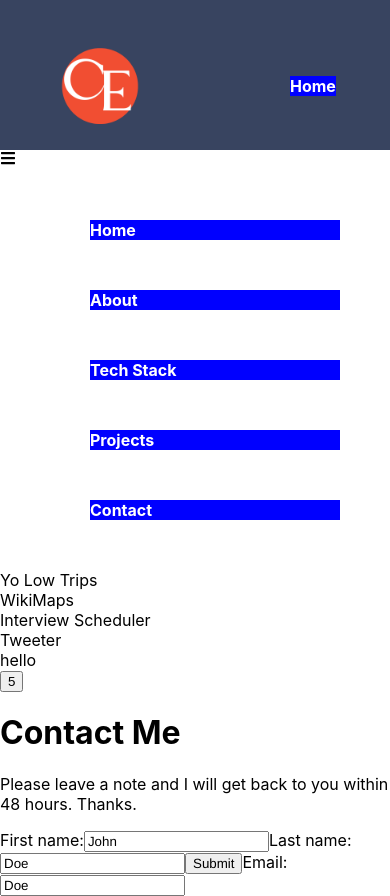
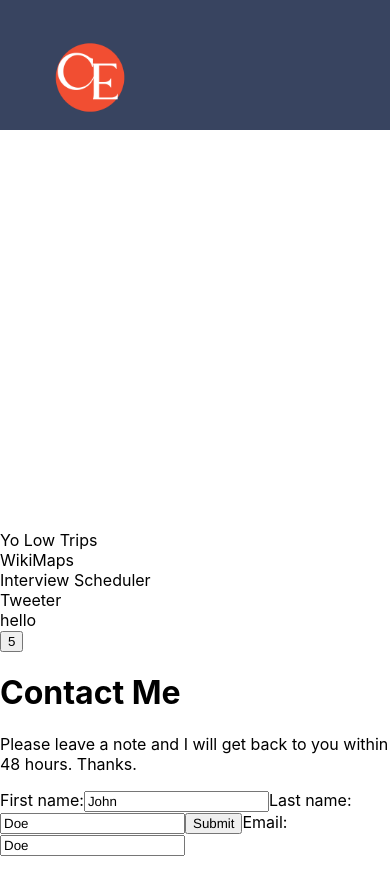
Before and after one commit to Charlesdigital/Portfolio_1, a React (Create React App) app: page / in a window 390 px wide. Shown: the top 896 px of the page. After the commit the page ends 856 px from the top, so only its background shows below. Built offline with nearby package versions, Linux system fonts and the light colour scheme.

Commit message:
add toggle menu logic

```diff
--- a/src/components/Navbar/navbar.css
+++ b/src/components/Navbar/navbar.css
@@ -18,26 +18,32 @@
     display: flex;
     list-style-type: none;
     align-items:center;
+
 }
 
-nav {
+.nav {
     background-color: #384460  ;
     display: flex;
     justify-content: space-between;
-    height: 150px;
+    height: 130px;
 
 }
 
 .top-logo {
-width: 200px;
-height: 200px;
+width: 180px;
+height: 180px;
 }
 
-.hidden {
+.burger {
     visibility: hidden;
+    z-index: 1;
 }
 
 @media only screen and (max-width: 1032px) {
     .menu {background: blue;}
-    .hidden {visibility: visible;}
+    .burger {visibility: visible; }
+    .list {visibility: hidden;}
+    .nopop {visibility: hidden;}
+    .pop {visibility: visible;}
+
   }
--- a/src/components/Navbar/navbar.jsx
+++ b/src/components/Navbar/navbar.jsx
@@ -1,21 +1,22 @@
+import {useState} from 'react';
 import { Link } from 'react-router-dom'
 import "./navbar.css";
-import { FaBars } from 'react-icons/fa'
+import { FaBars, FaTimes, FaToggleOff } from 'react-icons/fa'
 // import LogoC from './assets/icons/c.svg'
 import Logo from '../../assets/icons/celogo.png'
 
 function Navbar() {
-// const [nav, setNav] = useState(false)
-// const handleClick = () => setNav(!nav)
+const [nav, setNav] = useState(false)
+const handleClick = () => setNav(!nav)
   return (
 <div>
-<nav>
         {/* <Link classNameName='logo' to='/'>
           <img src = {LogoC} alt="logo" />
         </Link> */}
         {/* <Link classNameName='logo' to='/'>
           <img src = {test} alt="logo" />
         </Link> */}
+        <div className= "nav">
 
         <img className="top-logo" src = {Logo} alt="logo" />
         <div>
@@ -27,21 +28,22 @@ function Navbar() {
         <li className="menu">Contact</li>
         </ul>
         </div>
-</nav>
+        <div onClick = {handleClick} className= "burger">
+          {!nav ? <FaBars/> : <FaTimes />}
+</div>
+        </div>
+
 {/* hamburger */}
-<div className= "hidden">
-<FaBars/>
-</div>
+
 
 {/* Mobile view */}
-<ul className="hidden">
+<ul onClick = {handleClick} className= {!nav ? "nopop" : "pop"}>
         <li className="menu">Home</li>
         <li className="menu">About</li>
         <li className="menu">Tech Stack</li>
         <li className="menu">Projects</li>
         <li className="menu">Contact</li>
         </ul>
-
 </div>
   )
 }
```
